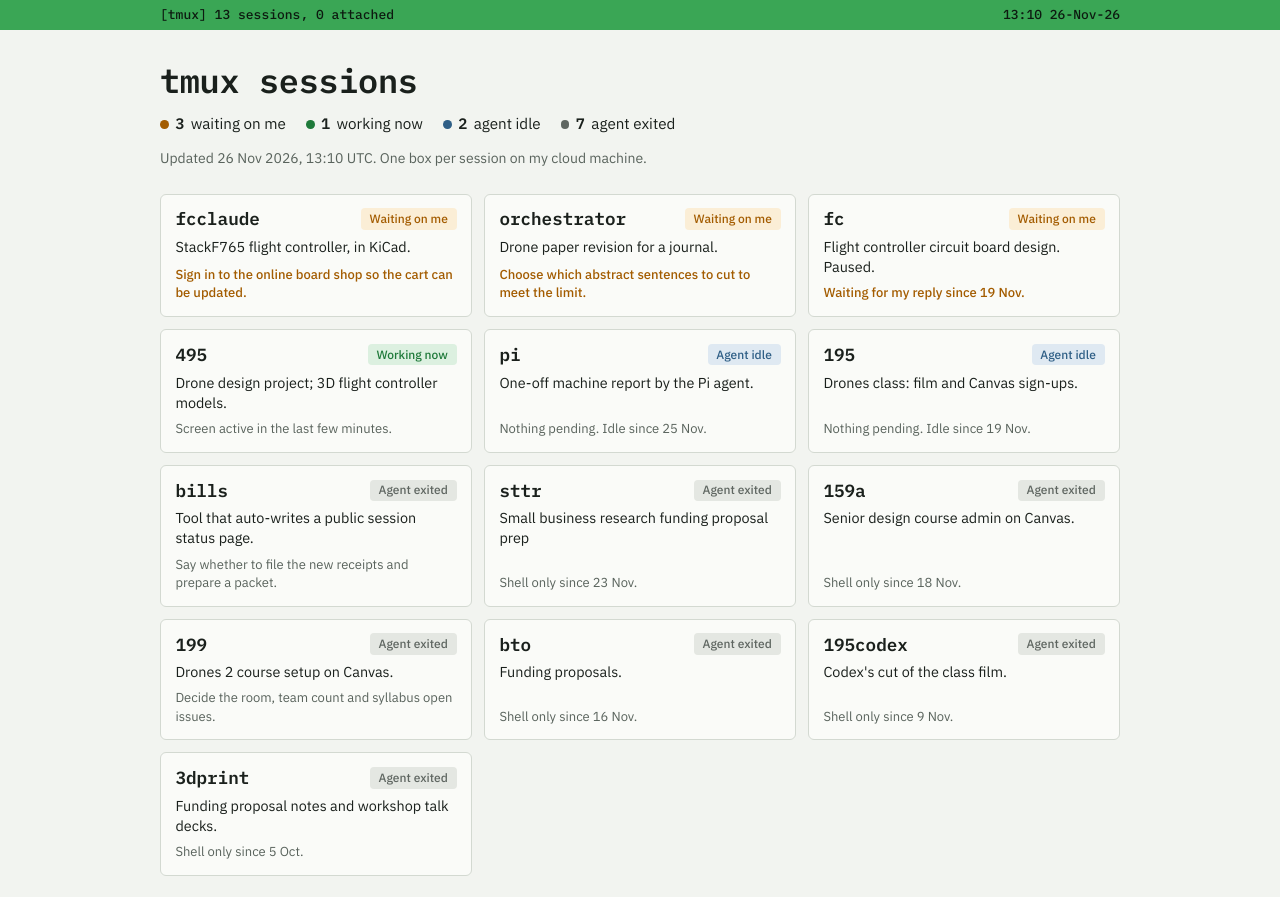
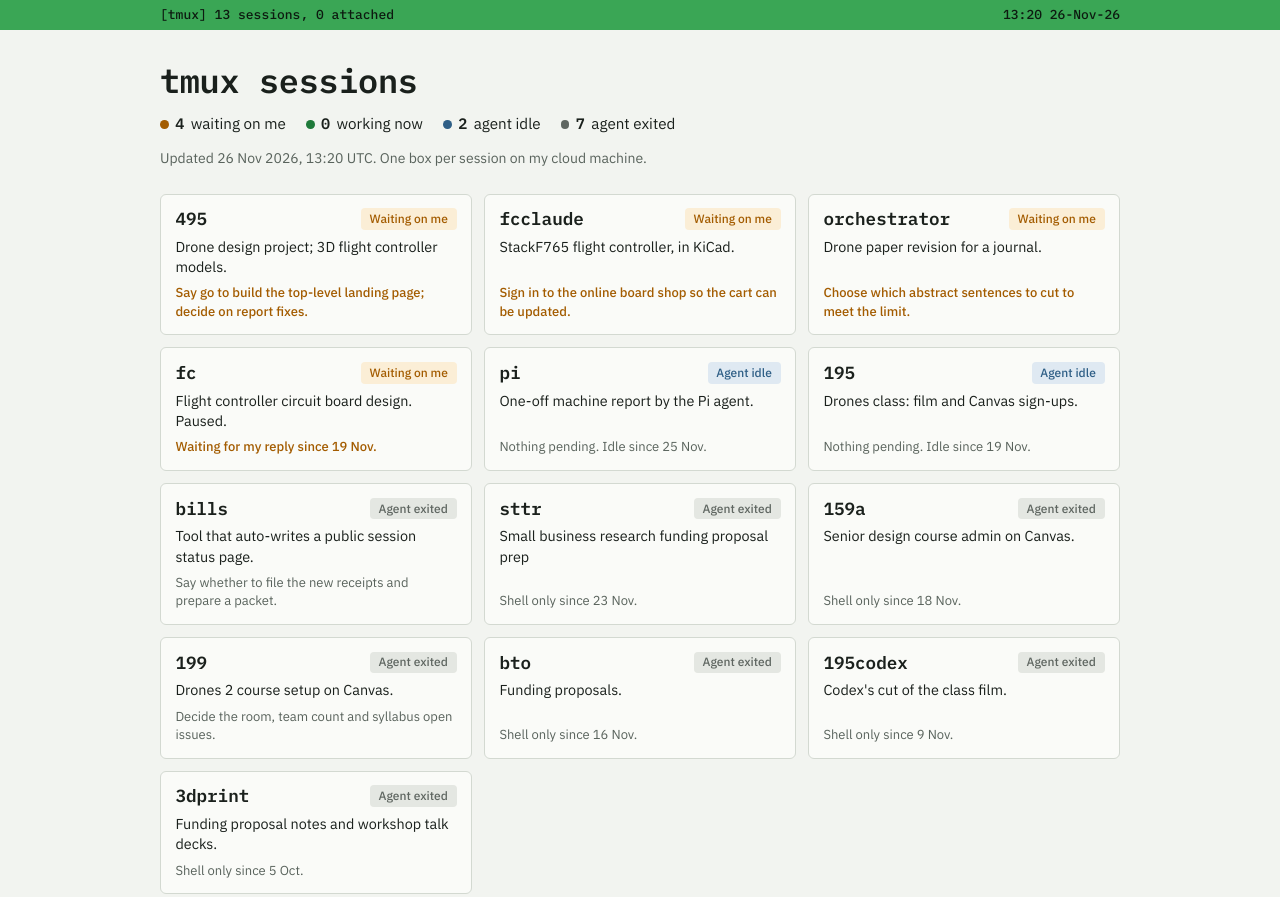
Before and after one commit to PeterJBurke/tmux-sessions, a plain HTML site: page index.html in a window 1280 px wide. Shown: the top 897 px of the page. Drawn offline with Linux system fonts and the light colour scheme.

Commit message:
Update 2026-11-26 13:20 UTC

```diff
--- a/index.html
+++ b/index.html
@@ -115,16 +115,21 @@ h1 {
 </style>
 </head>
 <body>
-<div class="statusline"><div><span>[tmux] 13 sessions, 0 attached</span><span>13:10 26-Nov-26</span></div></div>
+<div class="statusline"><div><span>[tmux] 13 sessions, 0 attached</span><span>13:20 26-Nov-26</span></div></div>
 
 <div class="wrap">
   <header>
     <h1>tmux sessions</h1>
-    <p class="tally"><span><i class="dot wait"></i><b>3</b> waiting on me</span><span><i class="dot work"></i><b>1</b> working now</span><span><i class="dot idle"></i><b>2</b> agent idle</span><span><i class="dot gone"></i><b>7</b> agent exited</span></p>
-    <p class="stamp">Updated 26 Nov 2026, 13:10 UTC. One box per session on my cloud machine.</p>
+    <p class="tally"><span><i class="dot wait"></i><b>4</b> waiting on me</span><span><i class="dot work"></i><b>0</b> working now</span><span><i class="dot idle"></i><b>2</b> agent idle</span><span><i class="dot gone"></i><b>7</b> agent exited</span></p>
+    <p class="stamp">Updated 26 Nov 2026, 13:20 UTC. One box per session on my cloud machine.</p>
   </header>
 
   <main class="grid">
+    <div class="box">
+      <span class="top"><span class="nm">495</span><span class="pill wait">Waiting on me</span></span>
+      <span class="sum">Drone design project; 3D flight controller models.</span>
+      <span class="need wait">Say go to build the top-level landing page; decide on report fixes.</span>
+    </div>
     <div class="box">
       <span class="top"><span class="nm">fcclaude</span><span class="pill wait">Waiting on me</span></span>
       <span class="sum">StackF765 flight controller, in KiCad.</span>
@@ -139,11 +144,6 @@ h1 {
       <span class="top"><span class="nm">fc</span><span class="pill wait">Waiting on me</span></span>
       <span class="sum">Flight controller circuit board design. Paused.</span>
       <span class="need wait">Waiting for my reply since 19 Nov.</span>
-    </div>
-    <div class="box">
-      <span class="top"><span class="nm">495</span><span class="pill work">Working now</span></span>
-      <span class="sum">Drone design project; 3D flight controller models.</span>
-      <span class="need">Screen active in the last few minutes.</span>
     </div>
     <div class="box">
       <span class="top"><span class="nm">pi</span><span class="pill idle">Agent idle</span></span>
```
